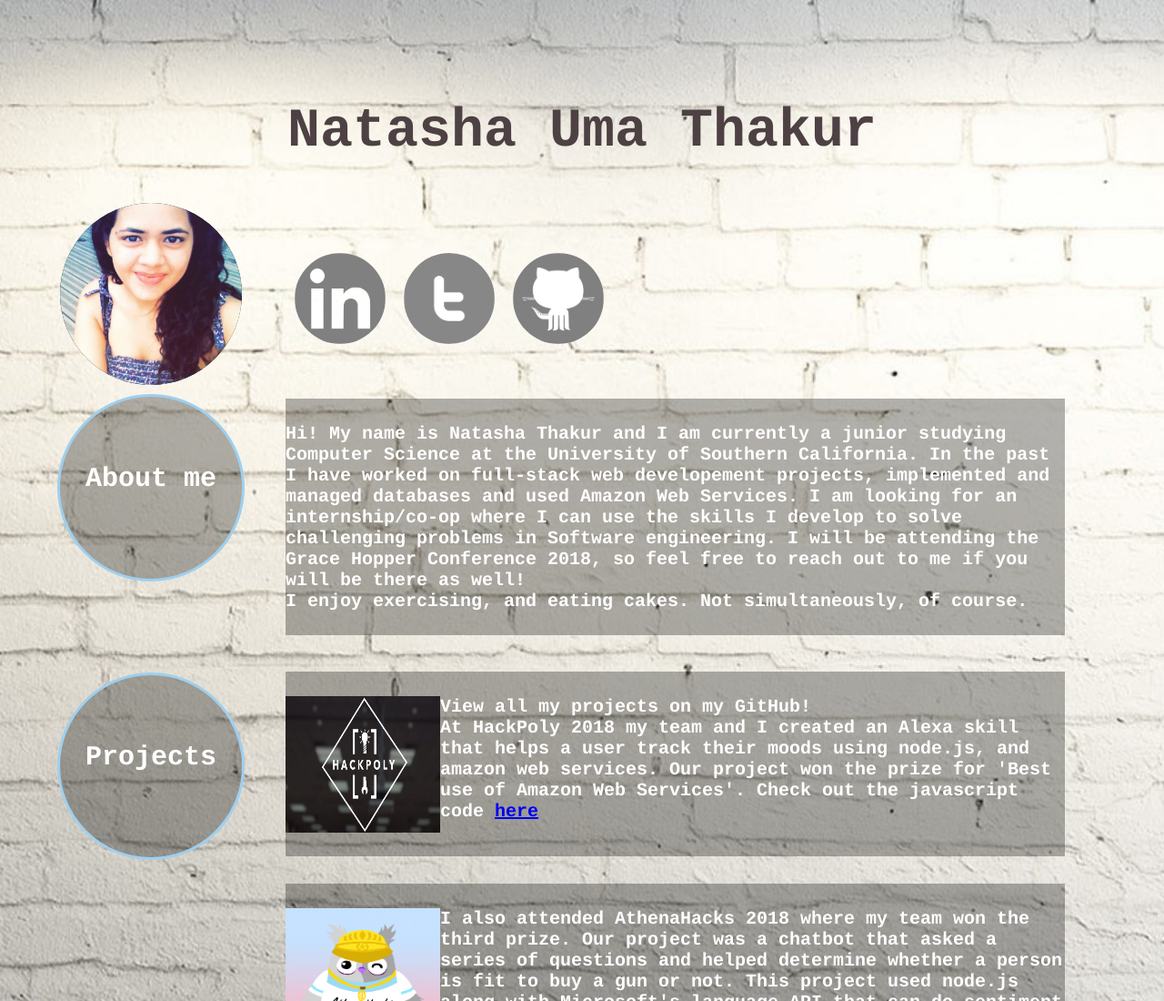
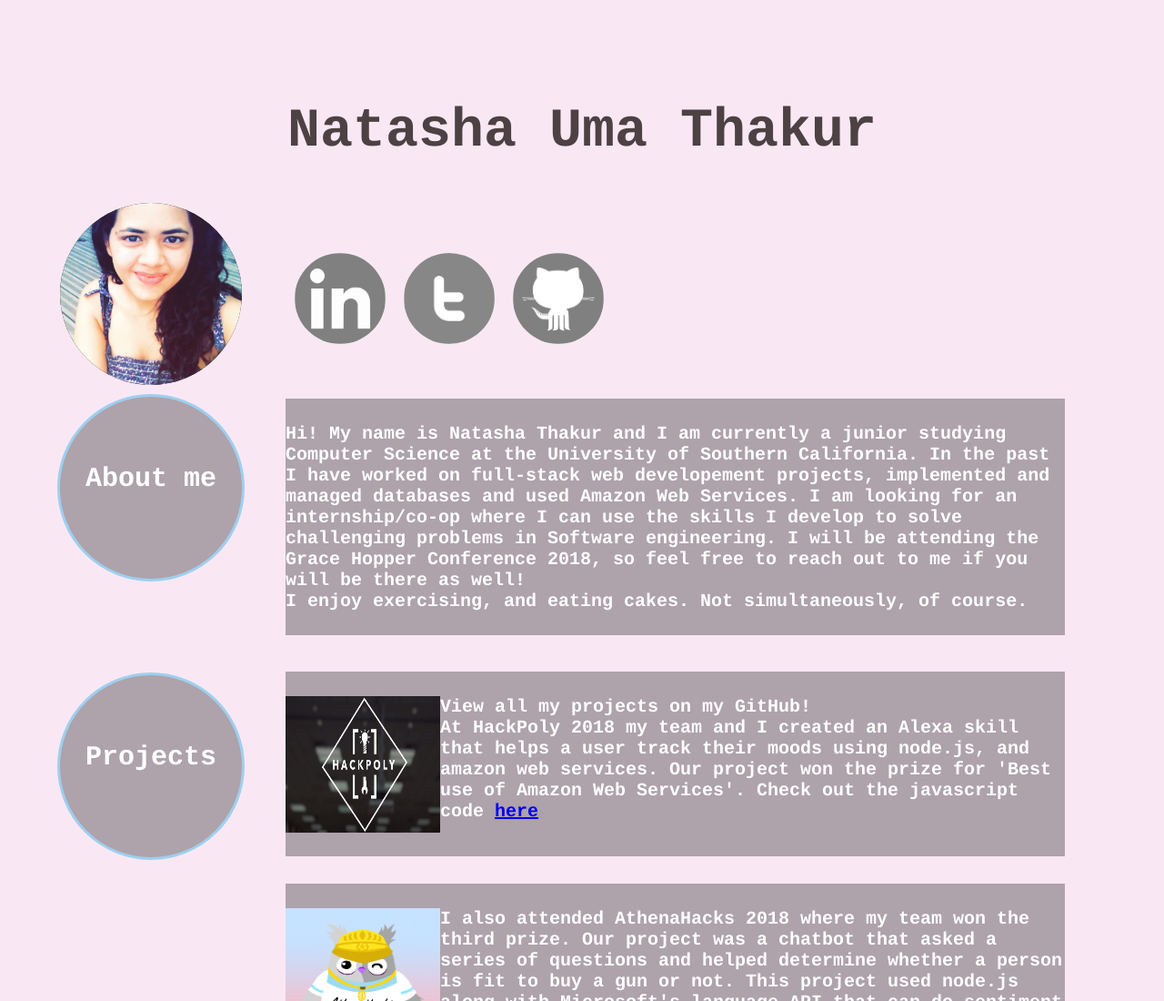
Before and after one commit to natasha014/natasha014.github.io, a plain HTML site: page index.html in a window 1280 px wide. Shown: the top 1100 px of the page at 91% size. Drawn offline with Linux system fonts and the light colour scheme.

Commit message:
background change

```diff
--- a/index.html
+++ b/index.html
@@ -13,9 +13,7 @@ back-ground
 
 body
 {
-  background-image: url("full01Copy.jpg");
-  background-size: cover;
-  background-repeat: no-repeat;
+  background-color: #F9E8F4;
 }
 
 h1
```
Also changed, not shown: pink.png (added).
